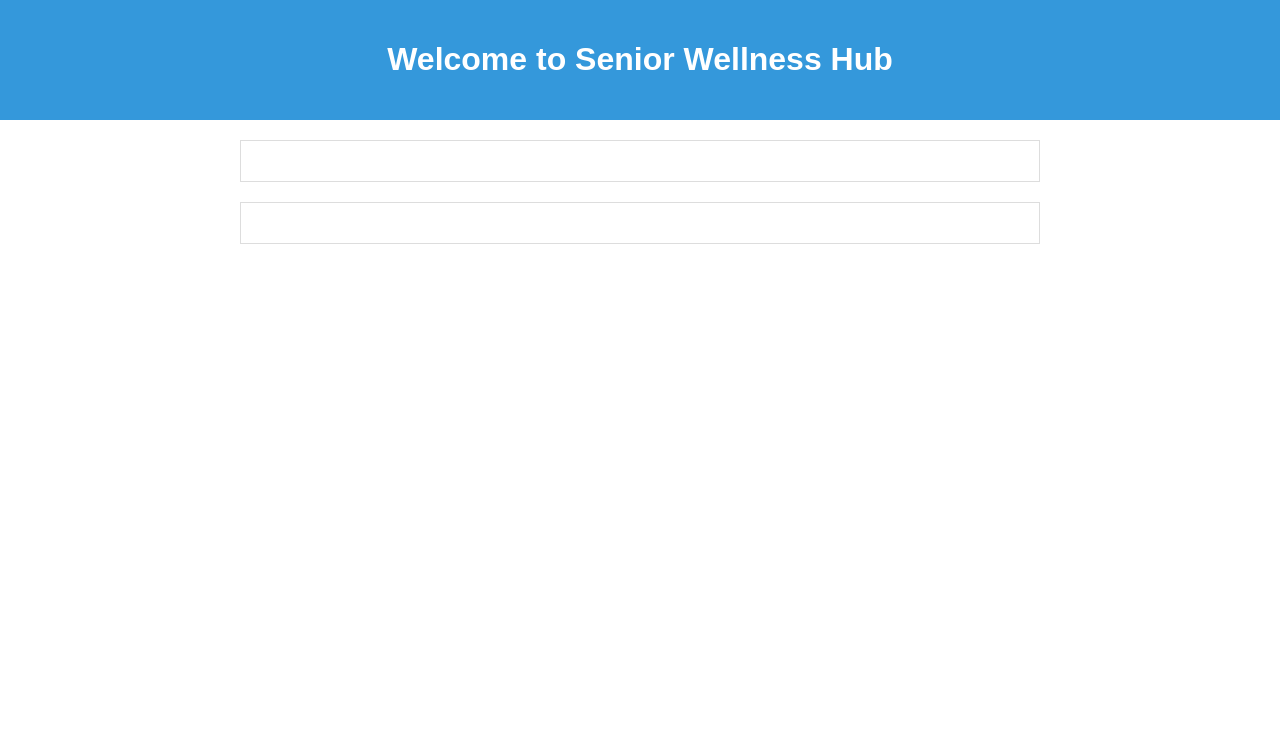
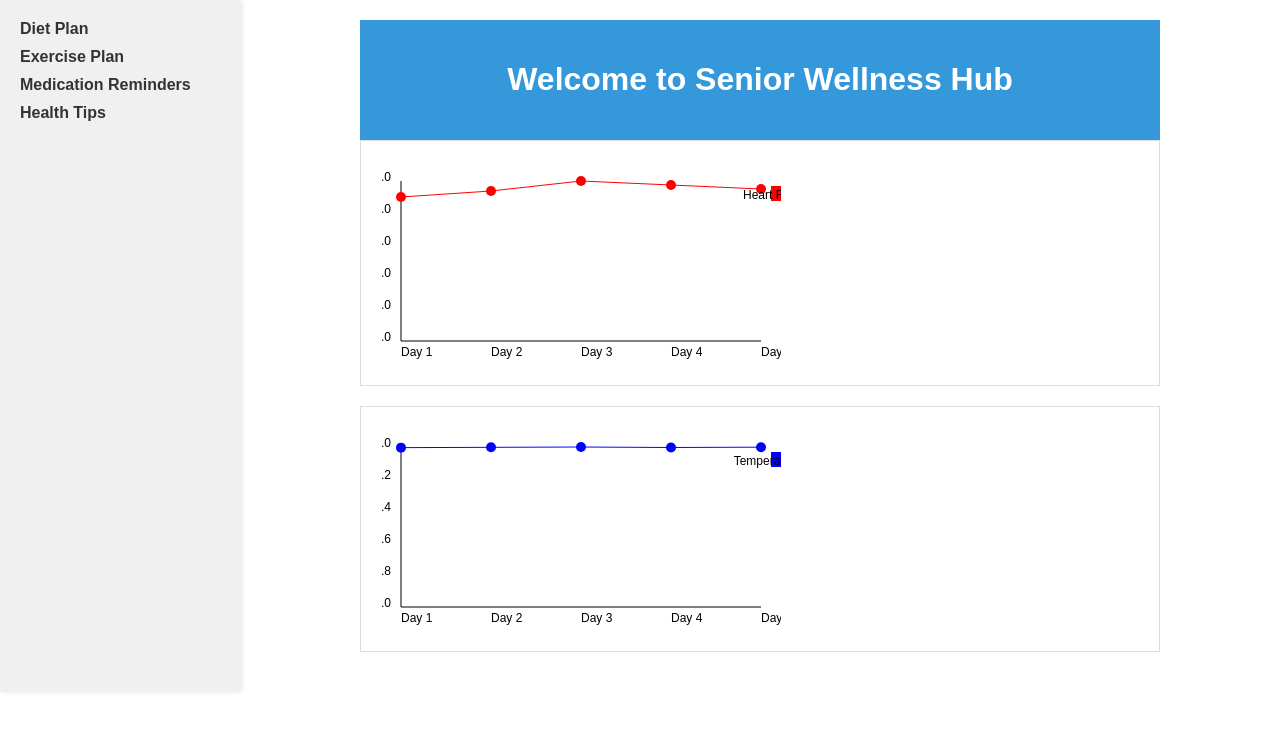
Before and after one commit to anuragingle01/Kratin_LLC_Exercise_Anurag, a PHP site: page / in a window 1280 px wide. Shown: the top 731 px of the page. Run offline with PHP 8.4, Linux system fonts and the light colour scheme.

Commit message:
files updated

```diff
--- a/Frontend/index.html
+++ b/Frontend/index.html
@@ -5,19 +5,36 @@
     <meta name="viewport" content="width=device-width, initial-scale=1.0">
     <link rel="stylesheet" href="style.css">
     <title>Senior Wellness Hub</title>
+    <!-- Include Chart.js library -->
+    <script src="https://cdn.jsdelivr.net/npm/chart.js"></script>
 </head>
 <body>
+    <div class="container">
+        <!-- Sidebar -->
+        <aside class="sidebar">
+            <ul>
+                <li><a href="#dietPlan">Diet Plan</a></li>
+                <li><a href="#exercisePlan">Exercise Plan</a></li>
+                <li><a href="#medicationReminders">Medication Reminders</a></li>
+                <li><a href="#healthTips">Health Tips</a></li>
+            </ul>
+        </aside>
+
+        <!-- Main Content -->
+        <main>
             <header>
                 <h1>Welcome to Senior Wellness Hub</h1>
             </header>
-    <main>
             <section id="heartRateChart">
                 <!-- Heart rate chart placeholder -->
+                <canvas id="heartRateCanvas" width="400" height="200"></canvas>
             </section>
             <section id="temperatureChart">
                 <!-- Temperature chart placeholder -->
+                <canvas id="temperatureCanvas" width="400" height="200"></canvas>
             </section>
         </main>
+    </div>
     <script src="main.js"></script>
 </body>
 </html>
--- a/Frontend/main.js
+++ b/Frontend/main.js
@@ -1,57 +1,100 @@
-// Import Chart.js library (include the library in your project)
-// Example: <script src="https://cdn.jsdelivr.net/npm/chart.js"></script>
-
 // Dummy data
 const days = ['Day 1', 'Day 2', 'Day 3', 'Day 4', 'Day 5'];
 const heartRateData = [72, 75, 80, 78, 76];
 const temperatureData = [98.6, 98.8, 99.0, 98.7, 98.9];
 
-// Heart rate chart
-const heartRateCtx = document.getElementById('heartRateChart').getContext('2d');
-new Chart(heartRateCtx, {
-    type: 'line',
-    data: {
-        labels: days,
-        datasets: [{
-            label: 'Heart Rate',
-            data: heartRateData,
-            borderColor: 'red',
-            borderWidth: 2,
-            fill: false
-        }]
-    },
-    options: {
-        responsive: true,
-        maintainAspectRatio: false,
-        scales: {
-            y: {
-                beginAtZero: true
-            }
+// Function to draw line chart on canvas
+function drawLineChart(canvasId, labels, data, color, legend, yAxisTitle) {
+    const canvas = document.getElementById(canvasId);
+    const ctx = canvas.getContext('2d');
+
+    // Set canvas size
+    canvas.width = 400;
+    canvas.height = 200;
+
+    // Find maximum data value
+    const maxData = Math.max(...data);
+
+    // Define chart properties
+    const chart = {
+        margin: 20,
+        width: canvas.width - 2 * 20,
+        height: canvas.height - 2 * 20,
+        data: data,
+        labels: labels,
+        color: color,
+        maxData: maxData,
+        legend: legend,
+        yAxisTitle: yAxisTitle
+    };
+
+    // Draw chart axes and labels
+    ctx.beginPath();
+    ctx.moveTo(chart.margin, chart.margin);
+    ctx.lineTo(chart.margin, chart.height + chart.margin);
+    ctx.lineTo(chart.width + chart.margin, chart.height + chart.margin);
+    ctx.stroke();
+
+    // Draw Y-axis title
+    ctx.save();
+    ctx.translate(chart.margin - 40, chart.margin + chart.height / 2);
+    ctx.rotate(-Math.PI / 2);
+    ctx.textAlign = 'center';
+    ctx.fillStyle = 'black';
+    ctx.font = 'bold 14px Arial';
+    ctx.fillText(chart.yAxisTitle, 0, 0);
+    ctx.restore();
+
+    // Draw data points and connect with lines
+    for (let i = 0; i < chart.data.length; i++) {
+        const x = i * (chart.width / (chart.data.length - 1)) + chart.margin;
+        const y = chart.height - (chart.data[i] / chart.maxData) * chart.height + chart.margin;
+
+        // Draw data points
+        ctx.beginPath();
+        ctx.arc(x, y, 5, 0, 2 * Math.PI);
+        ctx.fillStyle = chart.color;
+        ctx.fill();
+
+        // Connect with lines
+        if (i > 0) {
+            ctx.beginPath();
+            ctx.moveTo((i - 1) * (chart.width / (chart.data.length - 1)) + chart.margin, chart.height - (chart.data[i - 1] / chart.maxData) * chart.height + chart.margin);
+            ctx.lineTo(x, y);
+            ctx.strokeStyle = chart.color;
+            ctx.stroke();
         }
     }
-});
 
-// Temperature chart
-const temperatureCtx = document.getElementById('temperatureChart').getContext('2d');
-new Chart(temperatureCtx, {
-    type: 'line',
-    data: {
-        labels: days,
-        datasets: [{
-            label: 'Temperature',
-            data: temperatureData,
-            borderColor: 'blue',
-            borderWidth: 2,
-            fill: false
-        }]
-    },
-    options: {
-        responsive: true,
-        maintainAspectRatio: false,
-        scales: {
-            y: {
-                beginAtZero: true
-            }
-        }
+    // Draw x-axis labels
+    ctx.fillStyle = 'black';
+    ctx.font = '12px Arial';
+    for (let i = 0; i < chart.labels.length; i++) {
+        const x = i * (chart.width / (chart.labels.length - 1)) + chart.margin;
+        const y = chart.height + chart.margin + 15;
+        ctx.fillText(chart.labels[i], x, y);
     }
-});
+
+    // Draw Y-axis labels
+    ctx.textAlign = 'right';
+    for (let i = 0; i <= 5; i++) {
+        const yLabel = (i * maxData) / 5;
+        const x = chart.margin - 10; // Adjusted positioning
+        const y = chart.height - (i * chart.height) / 5 + chart.margin;
+        ctx.fillText(yLabel.toFixed(1), x, y);
+    }
+
+
+    // Draw legend
+    ctx.fillStyle = chart.color;
+    ctx.fillRect(chart.width + 30, chart.margin + 5, 15, 15); // Adjusted positioning
+    ctx.fillStyle = 'black';
+    ctx.fillText(chart.legend, chart.width + 60, chart.margin + 18); // Adjusted positioning
+
+}
+
+// Draw heart rate chart with legend, title, and Y-axis label
+drawLineChart('heartRateCanvas', days, heartRateData, 'red', 'Heart Rate', 'Beats per Minute');
+
+// Draw temperature chart with legend, title, and Y-axis label
+drawLineChart('temperatureCanvas', days, temperatureData, 'blue', 'Temperature', 'Temperature (°F)');
--- a/Frontend/style.css
+++ b/Frontend/style.css
@@ -1,8 +1,44 @@
-
 body {
     font-family: 'Arial', sans-serif;
     margin: 0;
     padding: 0;
+}
+
+.container {
+    display: flex;
+}
+
+.sidebar {
+    width: 200px;
+    background-color: #f0f0f0;
+    padding: 20px;
+    box-shadow: 2px 0 5px rgba(0, 0, 0, 0.1);
+}
+
+.sidebar ul {
+    list-style: none;
+    padding: 0;
+    margin: 0;
+}
+
+.sidebar li {
+    margin-bottom: 10px;
+}
+
+.sidebar a {
+    text-decoration: none;
+    color: #333;
+    font-weight: bold;
+}
+
+.sidebar a:hover {
+    color: #3498db;
+}
+
+main {
+    flex: 1;
+    max-width: 800px;
+    margin: 20px auto;
 }
 
 header {
@@ -12,13 +48,7 @@ header {
     padding: 20px;
 }
 
-main {
-    max-width: 800px;
-    margin: 20px auto;
-}
-
-#heartRateChart,
-#temperatureChart {
+section {
     border: 1px solid #ddd;
     margin-bottom: 20px;
     padding: 20px;
```
Lines whose indentation alone changed are shown as unchanged.
